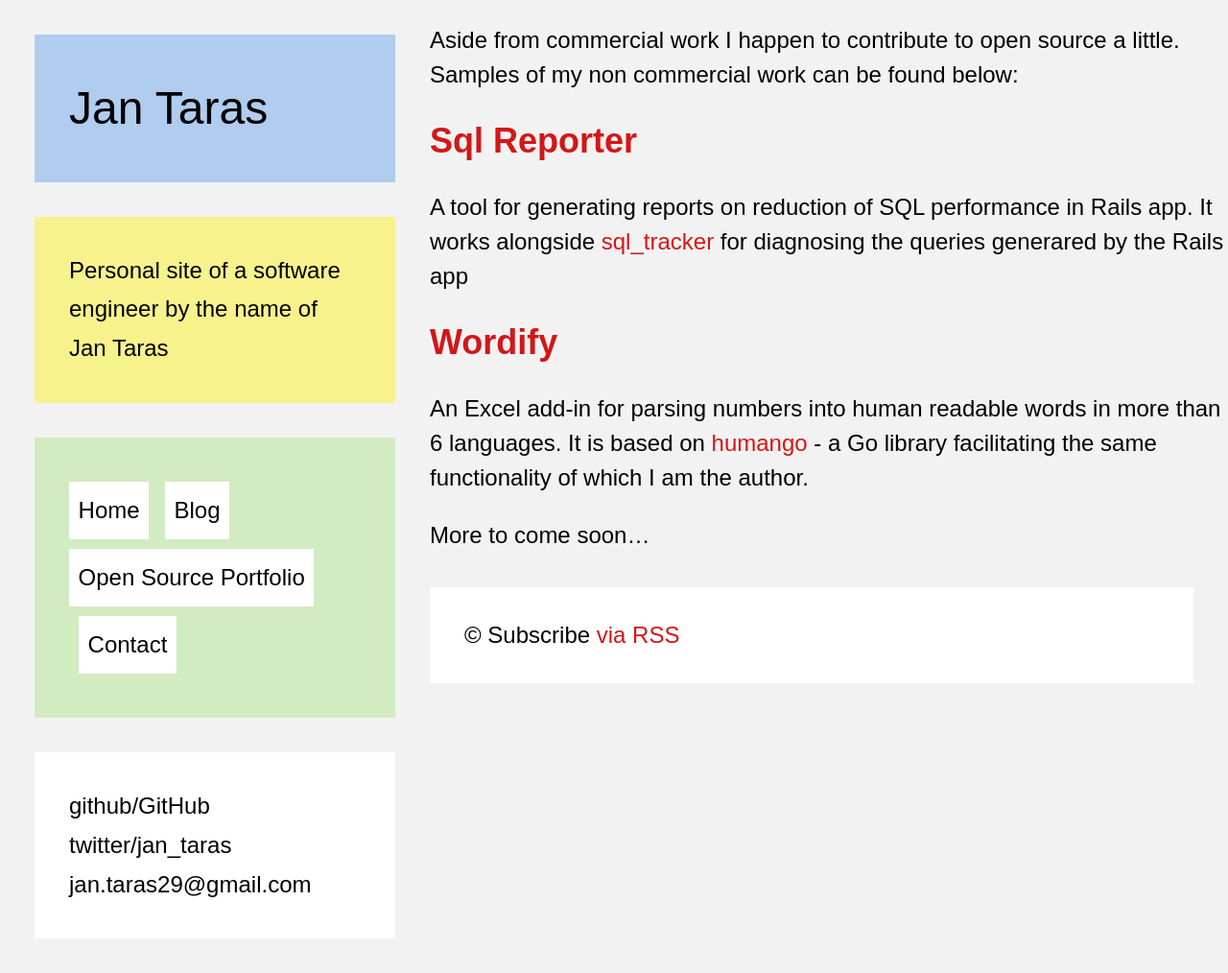
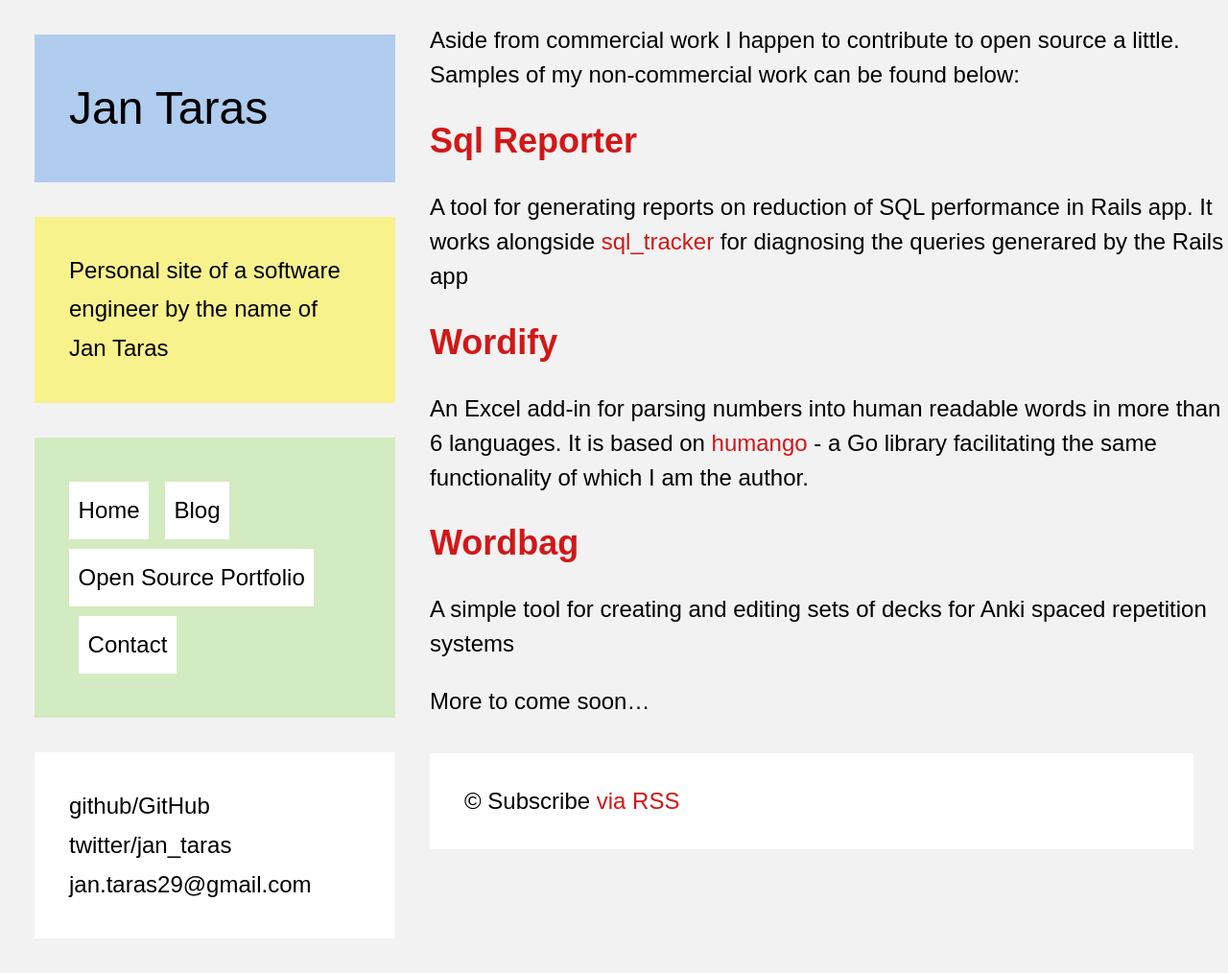
Before and after one commit to TarasJan/TarasJan.github.io, a Jekyll site: the page built from portfolio.md, in a window 1280 px wide. Shown: the whole page at 96% size. Built offline with Jekyll 4.4.1, drawn with Linux system fonts in a browser that asks for light colours.

Commit message:
[20.12.2020] - Added wordbag mention to portfolio

```diff
--- a/portfolio.md
+++ b/portfolio.md
@@ -4,7 +4,7 @@ title: Open Source Portfolio
 permalink: /portfolio/
 ---
 
-Aside from commercial work I happen to contribute to open source a little. Samples of my non commercial work can be found below:
+Aside from commercial work I happen to contribute to open source a little. Samples of my non-commercial work can be found below:
 
 ## [Sql Reporter](https://github.com/JanTaras29/sql_reporter)
 A tool for generating reports on reduction of SQL performance in Rails app. It works alongside [sql_tracker](https://github.com/steventen/sql_tracker) for diagnosing the queries generared by the Rails app
@@ -12,4 +12,7 @@ A tool for generating reports on reduction of SQL performance in Rails app. It w
 ## [Wordify](https://github.com/TarasJan/wordify)
 An Excel add-in for parsing numbers into human readable words in more than 6 languages. It is based on [humango](https://github.com/TarasJan/humango) - a Go library facilitating the same functionality of which I am the author.
 
+## [Wordbag](https://github.com/TarasJan/wordbag)
+A simple tool for creating and editing sets of decks for Anki spaced repetition systems
+
 More to come soon...
```
